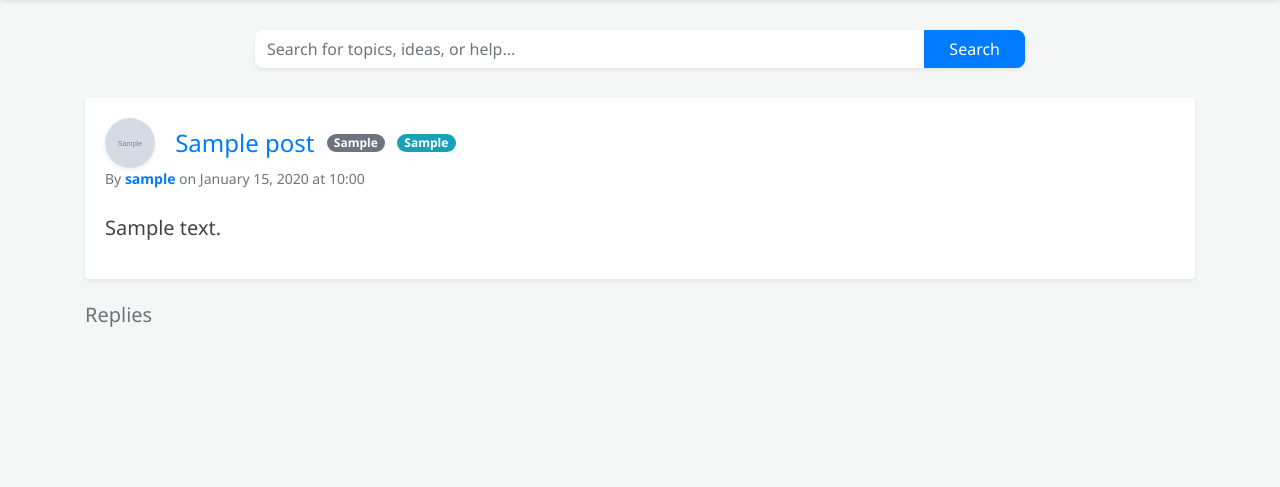
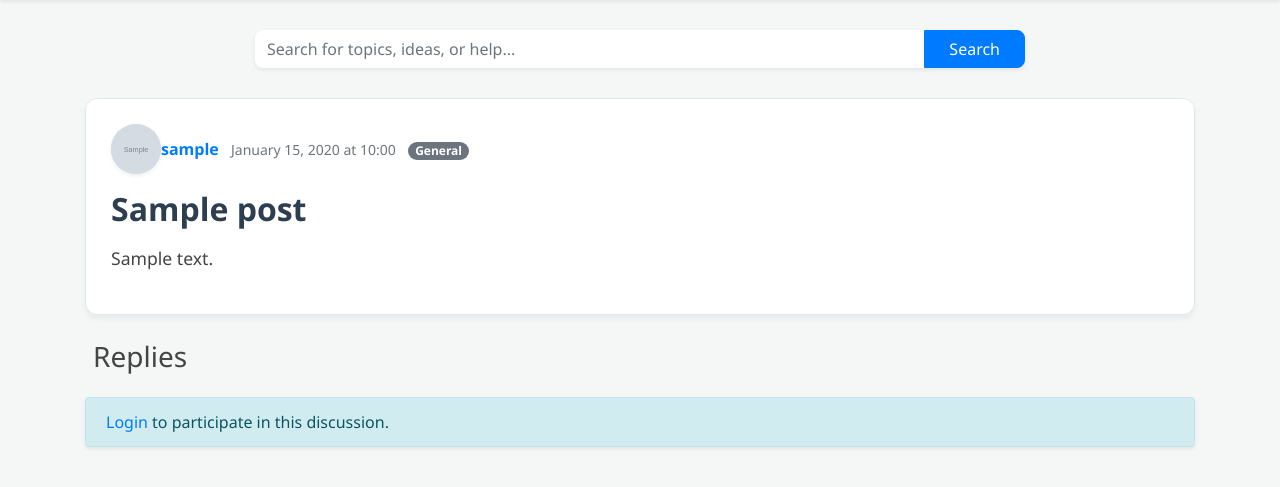
Before and after one commit to Dj-cmd-ai/Flask-Forum_APP, a Flask app: page /topic/1 in a window 1280 px wide. Shown: the part 57-544 px from the top of the page. Run offline with Flask 3, Linux system fonts and the light colour scheme; tables that the repository leaves empty hold one stand-in row (values such as "Sample post"); grey boxes marked "Sample" are stand-in pictures; some libraries are stand-ins or nearby versions.

Commit message:
Changes for topic page

```diff
--- a/templates/topic.html
+++ b/templates/topic.html
@@ -1,48 +1,77 @@
 {% extends "base.html" %}
 {% block content %}
-    <div class="card mb-4 border-0 shadow-sm">
-        <div class="card-body">
-            <img class="rounded-circle mr-2 shadow-sm" style="width: 50px; height: 50px; object-fit: cover;" src="{{ url_for('static', filename='profile_pics/' + topic.author.image_file) }}">
-            <h2 class="d-inline h4 text-primary align-middle ml-2">{{ topic.title }}</h2>
+    <article class="content-section">
+        <div class="d-flex align-items-center mb-3">
+            <img class="account-img shadow-sm"
+                 src="{{ url_for('static', filename='profile_pics/' + topic.author.image_file) }}"
+                 onerror="this.style.display='none'"
+                 alt="">
 
-            <a href="{{ url_for('home', category=topic.category) }}">
-            <span class="badge badge-pill badge-secondary ml-2 align-middle">{{ topic.category }}</span>
+            <div>
+                <a class="mr-2 font-weight-bold" href="{{ url_for('user_posts', username=topic.author.username) }}" style="color: #007bff;">
+                    {{ topic.author.username }}
                 </a>
-            <span class="badge badge-pill
-            {% if topic.category == 'General' %}badge-secondary
-            {% elif topic.category == 'Brainwave' %}badge-success
-            {% elif topic.category == 'Help' %}badge-danger
-            {% else %}badge-info
-            {% endif %} ml-2 align-middle">
-            {{ topic.category }}
-            </span>
-            <p class="text-muted small">
-                By <a href="{{ url_for('user_posts', username=topic.author.username) }}"><strong>{{ topic.author.username }}</strong></a>
-                on {{ topic.date_posted.strftime('%B %d, %Y at %H:%M') }}
-            </p>
-            <p class="mt-4 lead">{{ topic.content }}</p>
-            {% if topic.author == current_user %}
-                <form action="{{ url_for('delete_post', post_id=topic.id) }}" method="POST" class="mt-3 border-top pt-2">
-                    <input class="btn btn-danger btn-sm" type="submit" value="Delete Topic" onclick="return confirm('Really delete?');">
-                </form>
+                <small class="text-muted">{{ topic.date_posted.strftime('%B %d, %Y at %H:%M') }}</small>
+
+                {% if topic.category == 'Brainwave' %}
+                    <span class="badge badge-pill badge-success ml-2">Brainwave</span>
+                {% elif topic.category == 'Help' %}
+                    <span class="badge badge-pill badge-danger ml-2">Help</span>
+                {% else %}
+                    <span class="badge badge-pill badge-secondary ml-2">General</span>
                 {% endif %}
             </div>
         </div>
-    <h5 class="mb-3 text-muted">Replies</h5>
+
+        <h2 class="article-title mb-3">{{ topic.title }}</h2>
+        <p class="article-content" style="font-size: 1.1rem; line-height: 1.6;">{{ topic.content }}</p>
+
+        {% if topic.author == current_user %}
+            <div class="mt-3">
+                <form action="{{ url_for('delete_post', post_id=topic.id) }}" method="POST">
+                    <input class="btn btn-danger btn-sm" type="submit" value="Delete Topic">
+                </form>
+            </div>
+        {% endif %}
+    </article>
+
+    <h3 class="mb-4 ml-2">Replies</h3>
     {% for reply in replies %}
-    <div class="media mb-3 p-3 bg-white border-left border-primary rounded shadow-xs ml-5">
-        <div class="media-body">
-            <strong>{{ reply.author.username }}</strong>
-            <small class="text-muted ml-2">{{ reply.date_posted.strftime('%b %d, %Y') }}</small>
-            <p class="mb-0 mt-2">{{ reply.content }}</p>
+        <div class="content-section ml-md-5 shadow-sm" style="background-color: #f8f9fa;">
+            <div class="d-flex align-items-center mb-2">
+                <img class="account-img shadow-sm" style="height: 40px; width: 40px;"
+                     src="{{ url_for('static', filename='profile_pics/' + reply.author.image_file) }}"
+                     onerror="this.style.display='none'"
+                     alt="">
+                <div>
+                    <a class="mr-2 font-weight-bold" href="{{ url_for('user_posts', username=reply.author.username) }}">
+                        {{ reply.author.username }}
+                    </a>
+                    <small class="text-muted">{{ reply.date_posted.strftime('%B %d, %Y') }}</small>
                 </div>
             </div>
+            <p class="mb-0">{{ reply.content }}</p>
+        </div>
     {% endfor %}
+
     {% if current_user.is_authenticated %}
-    <form method="POST" class="mt-5 p-3 border rounded bg-white">
+        <div class="content-section mt-4">
+            <form method="POST" action="">
                 {{ form.hidden_tag() }}
-        <div class="form-group">{{ form.content(class="form-control", placeholder="Write a reply...") }}</div>
-        {{ form.submit(class="btn btn-primary") }}
+                <fieldset class="form-group">
+                    <legend class="border-bottom mb-4">Post a Reply</legend>
+                    <div class="form-group">
+                        {{ form.content(class="form-control form-control-lg", placeholder="Write your response...") }}
+                    </div>
+                </fieldset>
+                <div class="form-group">
+                    {{ form.submit(class="btn btn-primary px-4") }}
+                </div>
             </form>
+        </div>
+    {% else %}
+        <div class="alert alert-info shadow-sm">
+            <a href="{{ url_for('login') }}">Login</a> to participate in this discussion.
+        </div>
     {% endif %}
 {% endblock %}
```
Lines whose indentation alone changed are shown as unchanged.
